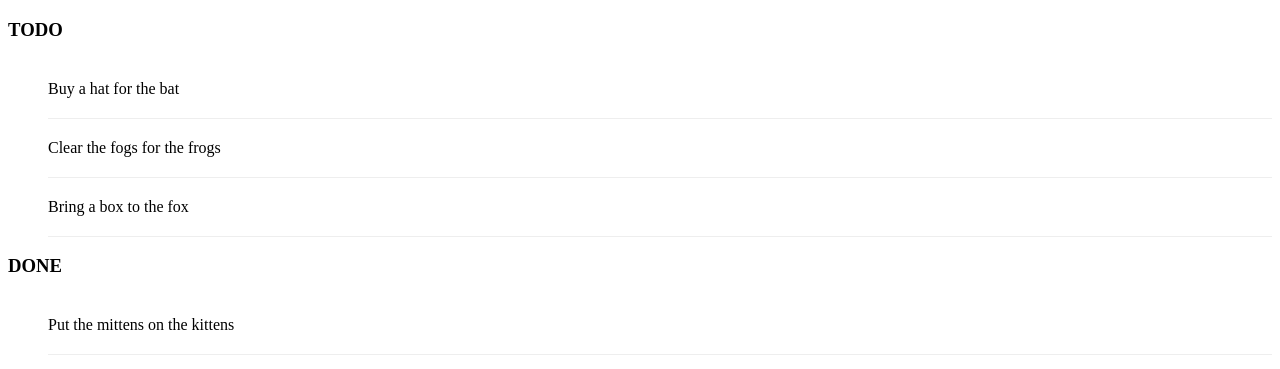
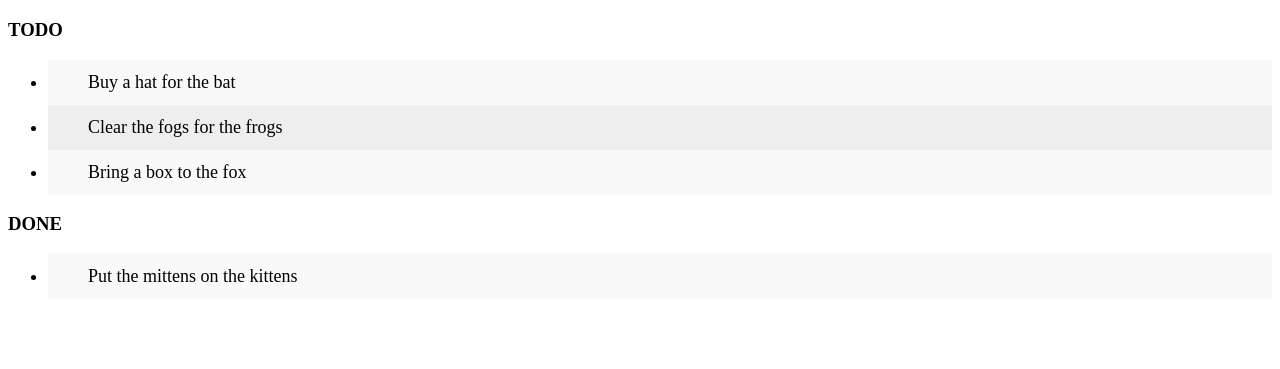
Before and after one commit to lowlinus178/todo-list, a plain HTML site: page index.html in a window 1280 px wide. Shown: the part 61-430 px from the top of the page. Drawn offline with Linux system fonts and the light colour scheme.

Commit message:
Add basic color changes on item rows

```diff
--- a/index.html
+++ b/index.html
@@ -10,10 +10,19 @@
             h3 {
                 text-transform: uppercase;
             }
-            li {
-                overflow: hidden;
-                padding: 20px 0;
-                border-bottom: 1px solid #eee;
+            ul li {
+                cursor: pointer;
+                position: relative;
+                padding: 12px 8px 12px 40px;
+                background: #eee;
+                font-size: 18px;
+                transition: 0.2s
+            }
+            ul li:nth-child(odd) {
+                background: #f9f9f9;
+            }
+            ul li:hover {
+                background:#ddd;
             }
         </style>
      </head>
```
